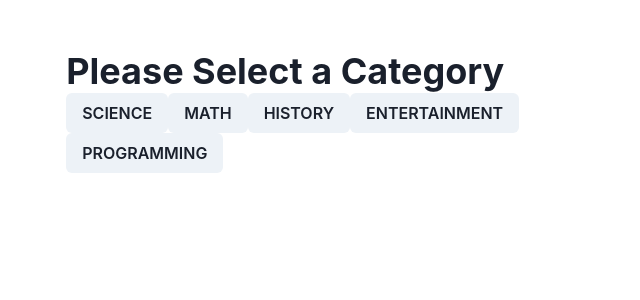
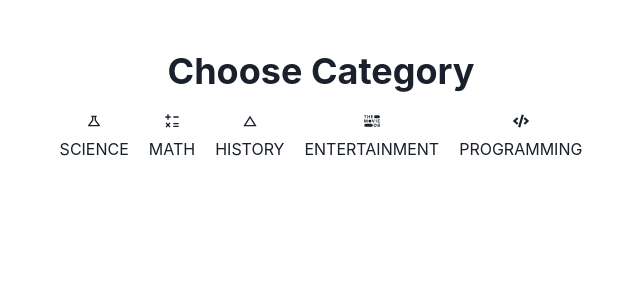
Before and after one commit to Korede456/Intel_trivia, a React (Vite) app: page / in a window 1280 px wide. Both pictures are taken after a click on the button "Click to start". Shown: the top 300 px of the page, without its empty margins (319-959 px from the left). Built offline with nearby package versions, Linux system fonts and the light colour scheme.

Commit message:
Added some styling

```diff
--- a/index.html
+++ b/index.html
@@ -2,9 +2,9 @@
 <html lang="en">
   <head>
     <meta charset="UTF-8" />
-    <link rel="icon" type="image/svg+xml" href="/vite.svg" />
+    <link rel="icon" href="/./src/assets/images/intel-logo.jpeg" />
     <meta name="viewport" content="width=device-width, initial-scale=1.0" />
-    <title>Vite + React</title>
+    <title>Intel Trivia</title>
     <style>
       body::before {
         content: "";
--- a/src/App.jsx
+++ b/src/App.jsx
@@ -1,4 +1,4 @@
-import { Container, Button } from "@chakra-ui/react";
+import { Flex, Button } from "@chakra-ui/react";
 import Category from "./components/Category";
 import Intro from "./components/Intro";
 import { useState } from "react";
@@ -10,7 +10,7 @@ const App = () => {
     setIsClicked(true);
   };
   return (
-    <Container>
+    <Flex maxW="100%" align='center' justify="center" flexDir="column" gap="100px">
       {!isClicked ? (
         <>
           {" "}
@@ -20,7 +20,7 @@ const App = () => {
       ) : (
         <Category />
       )}
-    </Container>
+    </Flex>
   );
 };
 
--- a/src/components/Category.jsx
+++ b/src/components/Category.jsx
@@ -1,38 +1,46 @@
-import { Button, Container, Heading } from "@chakra-ui/react";
+import { Text, Flex, VStack, Heading } from "@chakra-ui/react";
 import { useState } from "react";
 import Trivia from "./Trivia"; // Make sure this import is correct
+import { MdOutlineScience } from "react-icons/md";
+import { BiMath } from "react-icons/bi";
+import { MdChangeHistory } from "react-icons/md";
+import { SiThemoviedatabase } from "react-icons/si";
+import { FaCode } from "react-icons/fa";
 
 const Category = () => {
   const [selectedCategory, setSelectedCategory] = useState(null);
   const [isActive, setIsActive] = useState(false);
   const Categories = [
-    "science",
-    "math",
-    "history",
-    "entertainment",
-    "programming",
+    { name: "science", icon: MdOutlineScience },
+    { name: "math", icon: BiMath },
+    { name: "history", icon: MdChangeHistory },
+    { name: "entertainment", icon: SiThemoviedatabase },
+    { name: "programming", icon: FaCode },
   ];
 
   const handleComponent = (category) => {
-    setSelectedCategory(category);
+    setSelectedCategory(category.name);
     setIsActive(true);
   };
 
   return (
-    <Container>
+    <VStack>
       {!isActive ? (
-        <Container>
-          <Heading> Please Select a Category</Heading>
-          {Categories.map((item, index) => (
-            <Button key={index} onClick={() => handleComponent(item)}>
-              {item.toUpperCase()}
-            </Button>
-          ))}
-        </Container>
+        <VStack gap="5">
+          <Heading>Choose Category</Heading>
+          <Flex gap="5">
+            {Categories.map((item, index) => (
+              <VStack key={index} onClick={() => handleComponent(item)}>
+                <item.icon />
+                <Text>{item.name.toUpperCase()}</Text>
+              </VStack>
+            ))}
+          </Flex>
+        </VStack>
       ) : (
         <Trivia prop={selectedCategory} /> // Render the Trivia component when isActive is false
       )}
-    </Container>
+    </VStack>
   );
 };
 
--- a/src/components/Trivia.jsx
+++ b/src/components/Trivia.jsx
@@ -1,4 +1,13 @@
-import { Container, Text, List, ListItem, Heading, Button } from "@chakra-ui/react";
+import {
+  Container,
+  Text,
+  List,
+  ListItem,
+  Heading,
+  Button,
+  CircularProgress,
+  CircularProgressLabel,
+} from "@chakra-ui/react";
 import PropTypes from "prop-types";
 import { EntertainmentQuestions } from "../data/categories/entertainment";
 import { HistoryQuestions } from "../data/categories/history";
@@ -37,11 +46,24 @@ const Trivia = ({ prop }) => {
         default:
           setQuestions(null);
       }
+
+      if (questions) {
+        setQuestions(shuffleArray(questions));
+      }
     };
+
+    // a function that shuffles the questions
+    function shuffleArray(array) {
+      for (let i = array.length - 1; i > 0; i--) {
+        const j = Math.floor(Math.random() * (i + 1));
+        [array[i], array[j]] = [array[j], array[i]];
+      }
+      return array;
+    }
 
     // Call the function to set questions when the component mounts or when the prop value changes
     setQuestionsBasedOnProp();
-  }, [prop]); // Run the effect whenever the prop value changes
+  }, [prop, questions]); // Run the effect whenever the prop value changes
 
   // handle options
   const handleOptions = (index) => {
@@ -67,10 +89,9 @@ const Trivia = ({ prop }) => {
       // Reset background colors
       options.forEach((option) => {
         option.style.backgroundColor = ""; // Reset background color to default
-
       });
       setTotalQuestionAnswered(totalQuestionAnswered + 1);
-      setTimeLeft(prop === "math" ? 30 : 10)
+      setTimeLeft(prop === "math" ? 30 : 10);
 
       // Move to next question index
       setCurrentQuestionIndex(currentQuestionIndex + 1);
@@ -99,10 +120,17 @@ useEffect(() => {
   // Render the current question and options, or a congratulatory message if at the end of the game
   return (
     <Container>
-      {questions && questions.length > 0 && currentQuestionIndex < 40 ? (
+      {questions && questions.length > 0 && currentQuestionIndex < 20 ? (
         <>
           <Heading>{prop.toUpperCase()}</Heading>
-          <Text>Time Left: {timeLeft}</Text>
+
+          <CircularProgress
+            value={timeLeft}
+            max={prop === "math" ? 30 : 10}
+            color="red"
+          >
+            <CircularProgressLabel>{timeLeft}</CircularProgressLabel>
+          </CircularProgress>
           <Text>{questions[currentQuestionIndex].question}</Text>
           <List>
             {questions[currentQuestionIndex].options.map((item, index) => (
@@ -121,11 +149,13 @@ useEffect(() => {
           <Heading>
             Congratulations! You have reached the end of the trivia.
           </Heading>
-          <Text>Total Trivia Questions: 40</Text>
+          <Text>Total Trivia Questions: 20</Text>
           <Text>Total Questions Answered: {totalQuestionAnswered}</Text>
           <Text>Total Correct Answers: {totalCorrectAnswers}</Text>
           <Text>Total Wrong Answers: {totalWrongAnswers}</Text>
-          <Button onClick={()=>window.location.reload()}>Start a new game</Button>
+          <Button onClick={() => window.location.reload()}>
+            Start a new game
+          </Button>
         </>
       )}
     </Container>
```
Also changed, not shown: src/assets/images/intel-logo.jpeg (added). Lines whose indentation alone changed are shown as unchanged.
